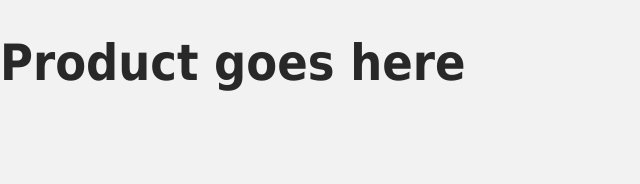
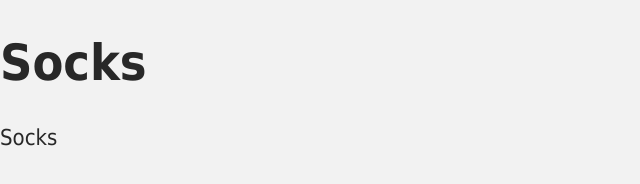
Before and after one commit to priyanshusingh305/Vue, a plain HTML site: page vuemastery/intro to vue/index.html in a window 1280 px wide. Shown: the whole page, without its empty margins (0-640 px from the left). Drawn offline with nearby package versions, Linux system fonts and the light colour scheme.

Commit message:
creating vue app

```diff
--- a/vuemastery/intro to vue/Intro-to-Vue-3/main.js
+++ /dev/null
@@ -1 +0,0 @@
-const product = 'Socks'
--- a/vuemastery/intro to vue/Intro-to-Vue-3/index.html
+++ b/vuemastery/intro to vue/index.html
@@ -6,14 +6,19 @@
     <!-- Import Styles -->
     <link rel="stylesheet" href="./assets/styles.css" />
     <!-- Import Vue.js -->
-    <script src="https://unpkg.com/vue@3.0.0-beta.12/dist/vue.global.js"></script>
+    <script src="https://unpkg.com/vue@3/dist/vue.global.js"></script>
+
   </head>
   <body>
     <div id="app">
-      <h1>Product goes here</h1>
+      <h1>{{ product }}</h1>
+      <p>{{description}}</p>
     </div>
 
     <!-- Import Js -->
     <script src="./main.js"></script>
+    <script>
+      const mountedApp =app.mount('#app')
+    </script>
   </body>
 </html>
--- /dev/null
+++ b/vuemastery/intro to vue/main.js
@@ -0,0 +1,8 @@
+const app=Vue.createApp({
+data(){
+        return{
+            product:'Socks',
+            description:'Socks'
+        }
+    }
+})
```
Also changed, not shown: vuemastery/intro to vue/assets/images/socks_blue.jpg (renamed from vuemastery/intro to vue/Intro-to-Vue-3/assets/images/socks_blue.jpg), vuemastery/intro to vue/assets/images/socks_green.jpg (renamed from vuemastery/intro to vue/Intro-to-Vue-3/assets/images/socks_green.jpg), vuemastery/intro to vue/assets/styles.css (renamed from vuemastery/intro to vue/Intro-to-Vue-3/assets/styles.css).
